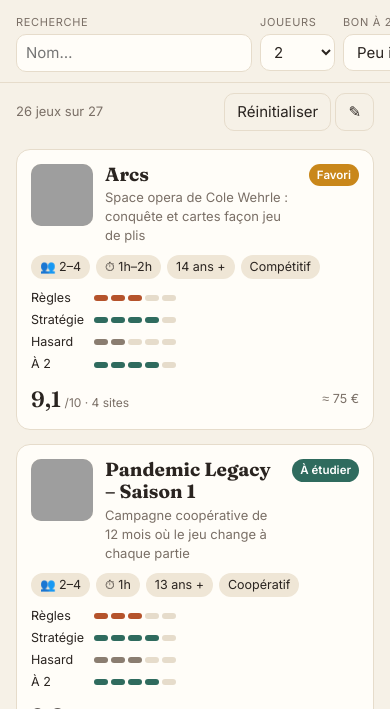
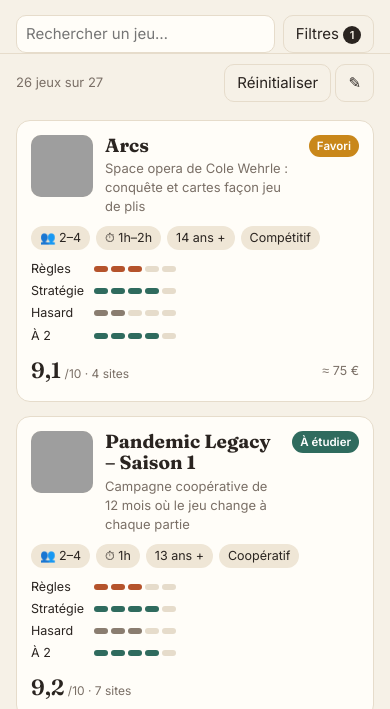
Before and after one commit to Zisko31/BG-wishlist, a plain HTML site: page index.html in a window 390 px wide. Shown: the part 124-833 px from the top of the page. Drawn offline with Linux system fonts and the light colour scheme; grey boxes are pictures that could not be loaded.

Commit message:
Filtres responsive : recherche + bouton Filtres repliable sur mobile, grille sur ordinateur
Co-Authored-By: Claude Opus 5.5 <noreply@anthropic.com>
Claude-Session: https://claude.ai/code/session_014pbMZGtrNL7p675GW21kub

```diff
--- a/index.html
+++ b/index.html
@@ -24,9 +24,16 @@ header{padding:20px 16px 8px;max-width:1100px;margin:auto}
 h1{font-family:Fraunces,serif;font-size:28px;margin:0 0 4px;letter-spacing:-.01em}
 .sub{color:var(--muted);font-size:13px}
 .bar{position:sticky;top:0;z-index:5;background:var(--bg);border-bottom:1px solid var(--line)}
-.filters{max-width:1100px;margin:auto;padding:10px 16px;display:flex;gap:8px;overflow-x:auto;scrollbar-width:none}
-.filters::-webkit-scrollbar{display:none}
-.f{display:flex;flex-direction:column;gap:3px;flex:0 0 auto}
+.topf{max-width:1100px;margin:auto;padding:10px 16px 0;display:flex;gap:8px;align-items:center}
+.topf .search{flex:1;min-width:0}
+#ftog{white-space:nowrap}
+#ftog b{display:inline-block;min-width:18px;padding:0 5px;margin-left:4px;border-radius:9px;background:var(--ink);color:var(--bg);font-size:11px;line-height:18px;text-align:center}
+#ftog b:empty{display:none}
+.filters{max-width:1100px;margin:auto;padding:10px 16px;display:grid;grid-template-columns:repeat(auto-fill,minmax(150px,1fr));gap:8px 10px}
+.f{display:flex;flex-direction:column;gap:3px;min-width:0}
+.f select{width:100%}
+@media (max-width:759px){.filters{display:none;grid-template-columns:1fr 1fr}.bar.open .filters{display:grid}.bar{max-height:100vh;overflow:auto}}
+@media (min-width:760px){#ftog{display:none}}
 .f label{font-size:11px;text-transform:uppercase;letter-spacing:.06em;color:var(--muted)}
 select,input,textarea{font:inherit;color:var(--ink);background:var(--card);border:1px solid var(--line);border-radius:10px;padding:7px 9px}
 .search{min-width:150px}
@@ -122,8 +129,8 @@ main{max-width:1100px;margin:auto;padding:12px 16px 60px;display:grid;grid-templ
   <div class="sub">Liste d'achats · notes regroupées de plusieurs sites · « Stratégie », « Hasard » et « À 2 » sont des estimations · <span id="upd"></span></div>
 </header>
 <div class="bar">
+  <div class="topf"><input id="q" class="search" placeholder="Rechercher un jeu…" aria-label="Recherche"><button class="ghost" id="ftog" aria-expanded="false">Filtres<b id="fcount"></b></button></div>
   <div class="filters">
-    <div class="f"><label>Recherche</label><input id="q" class="search" placeholder="Nom…"></div>
     <div class="f"><label>Joueurs</label><select id="fp"><option value="">Tous</option><option>1</option><option selected>2</option><option>3</option><option>4</option><option value="5">5+</option></select></div>
     <div class="f"><label>Bon à 2</label><select id="f2"><option value="">Peu importe</option><option value="4">Oui</option></select></div>
     <div class="f"><label>Durée max</label><select id="fd"><option value="">Toutes</option><option value="60">≤ 1 h</option><option value="90">≤ 1 h 30</option><option value="120">≤ 2 h</option><option value="180">≤ 3 h</option></select></div>
@@ -431,8 +438,11 @@ function bindForm(g){
 function errMsg(e){return e&&(e.status===401||e.status===403)?"Clé GitHub refusée ou expirée : réactivez l'édition (✎)":"Enregistrement impossible, réessayez"}
 
 /* ---------- événements ---------- */
-["q","fp","f2","fd","fr","fs","fl","fm","fst","so"].forEach(id=>$("#"+id).addEventListener(id==="q"?"input":"change",render));
-$("#reset").onclick=()=>{["q","fp","f2","fd","fr","fs","fl","fm","fst"].forEach(id=>$("#"+id).value="");$("#so").value="score";render()};
+function fcount(){const n=["fp","f2","fd","fr","fs","fl","fm","fst"].filter(id=>$("#"+id).value!=="").length;$("#fcount").textContent=n||""}
+["q","fp","f2","fd","fr","fs","fl","fm","fst","so"].forEach(id=>$("#"+id).addEventListener(id==="q"?"input":"change",()=>{fcount();render()}));
+$("#ftog").onclick=()=>{const b=document.querySelector(".bar");const o=b.classList.toggle("open");$("#ftog").setAttribute("aria-expanded",o)};
+fcount();
+$("#reset").onclick=()=>{["q","fp","f2","fd","fr","fs","fl","fm","fst"].forEach(id=>$("#"+id).value="");$("#so").value="score";fcount();render()};
 $("#grid").addEventListener("click",e=>{const c=e.target.closest(".card");if(c)openSheet(c.dataset.id)});
 $("#grid").addEventListener("keydown",e=>{if(e.key==="Enter"){const c=e.target.closest(".card");if(c)openSheet(c.dataset.id)}});
 $("#ov").onclick=closeSheet;
```
